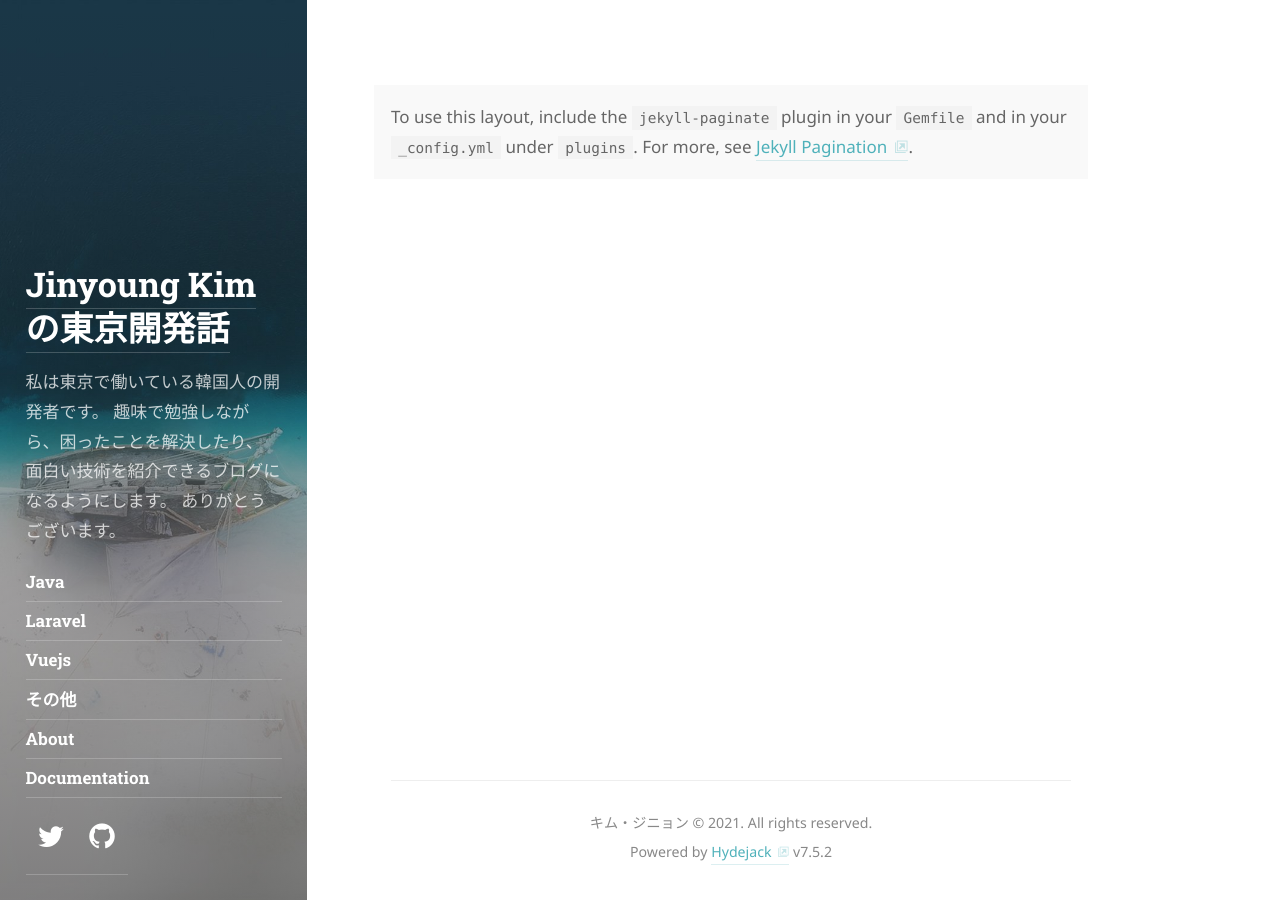
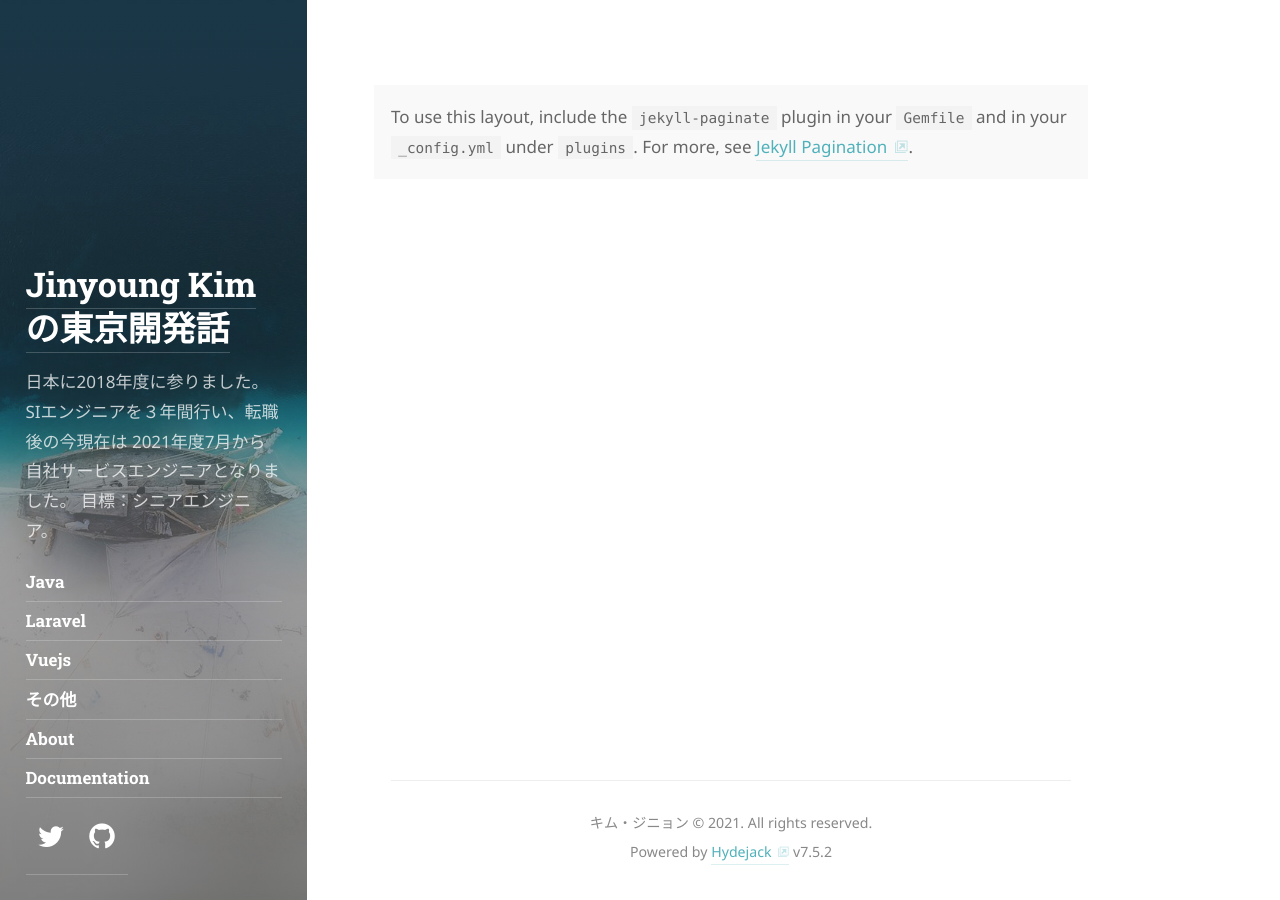
Before and after one commit to digitalRepresentation/digitalRepresentation.github.io, a Jekyll site: the page built from index.html, in a window 1280 px wide. Built offline with Jekyll 4.4.1, drawn with Linux system fonts in a browser that asks for light colours; some web fonts are replaced; the list of posts is cut into pages by our own code.

Commit message:
tagline 修正して

```diff
--- a/_config.yml
+++ b/_config.yml
@@ -31,11 +31,10 @@ description:           >
 
 # A shorter description for the sidebar.
 tagline:               >
-  私は東京で働いている韓国人の開発者です。
-  趣味で勉強しながら、困ったことを解決したり、
-  面白い技術を紹介できるブログになるようにします。
-
-  ありがとうございます。
+  日本に2018年度に参りました。
+  SIエンジニアを３年間行い、転職後の今現在は
+  2021年度7月から自社サービスエンジニアとなりました。
+  目標：シニアエンジニア。
 
 # A list of keywords for your blog
 keywords:              [IT, 韓国, 일본취업, 開発, Laravel, Vuejs, Vue]
```
